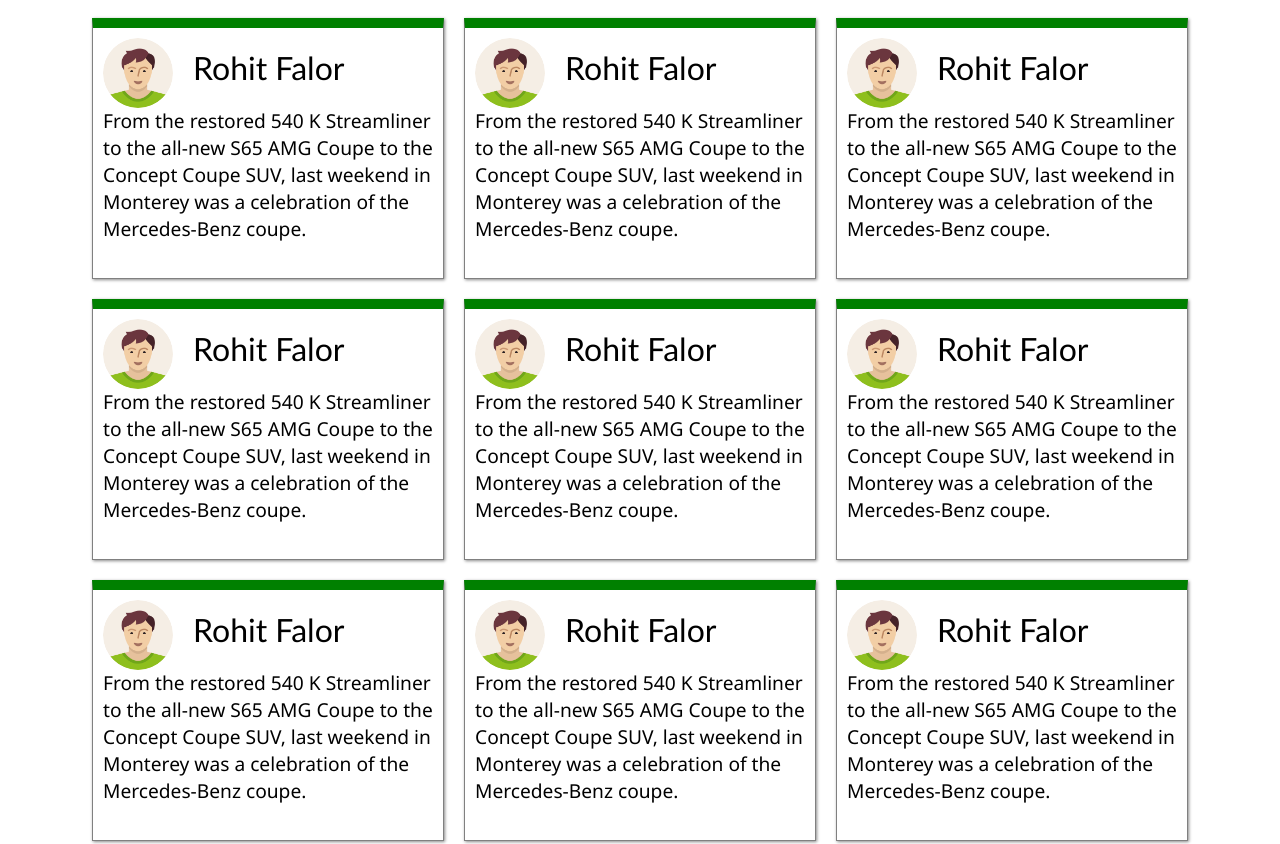
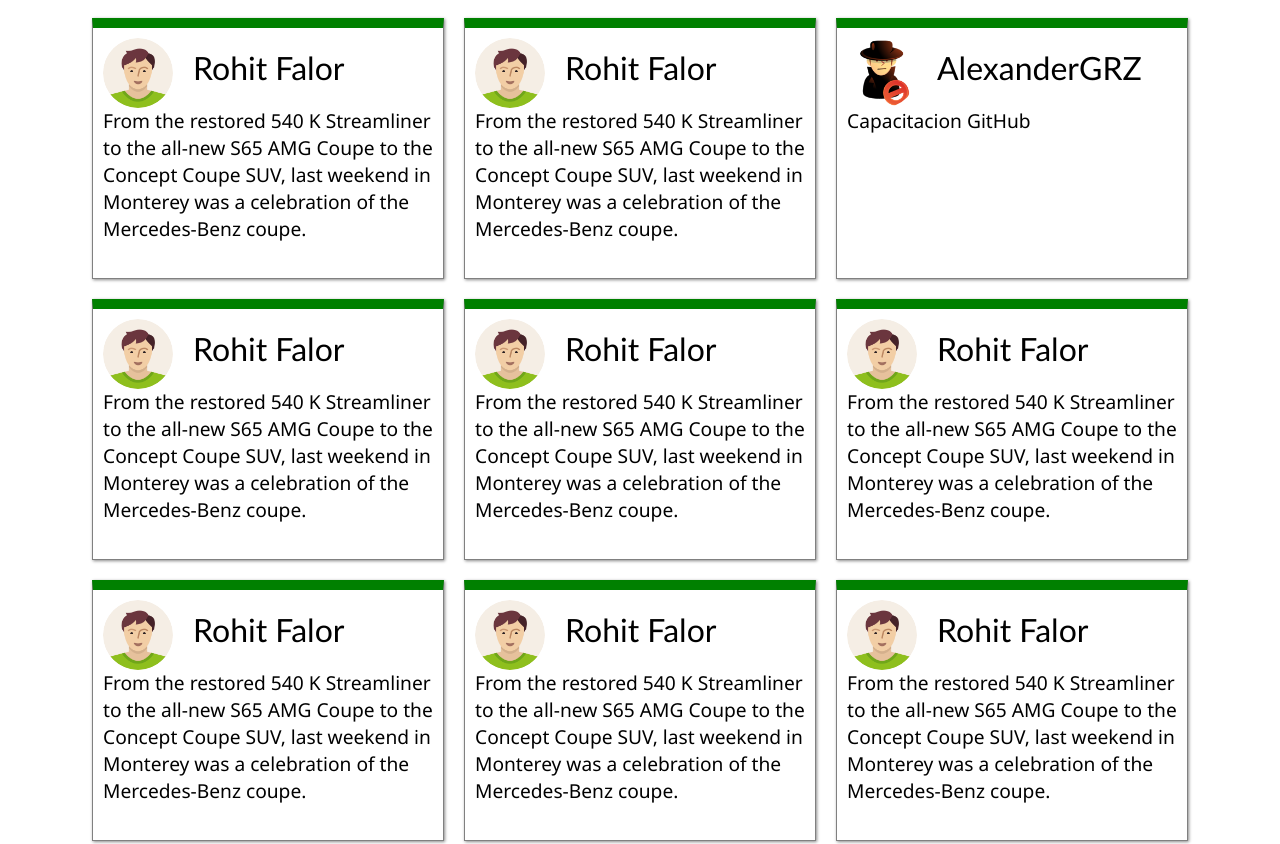
Before and after one commit to nelsonceiba/capacitacion_git, a plain HTML site: page indexcompleto.html in a window 1280 px wide. Shown: the top 844 px of the page. Drawn offline with Linux system fonts and the light colour scheme.

Commit message:
Probando la foto

```diff
--- a/indexcompleto.html
+++ b/indexcompleto.html
@@ -19,9 +19,9 @@
   <p>From the restored 540 K Streamliner to the all-new S65 AMG Coupe to the Concept Coupe SUV, last weekend in Monterey was a celebration of the Mercedes-Benz coupe.</p>
 </div>
 <div class="card">
-  <img src="imagenes/usericon.png" alt="" />
-  <h1>Rohit Falor</h1>
-  <p>From the restored 540 K Streamliner to the all-new S65 AMG Coupe to the Concept Coupe SUV, last weekend in Monterey was a celebration of the Mercedes-Benz coupe.</p>
+  <img src="imagenes/intruder.png" alt="" />
+  <h1>AlexanderGRZ</h1>
+  <p>Capacitacion GitHub</p>
 </div>
 <div class="card">
   <img src="imagenes/usericon.png" alt="" />
```
